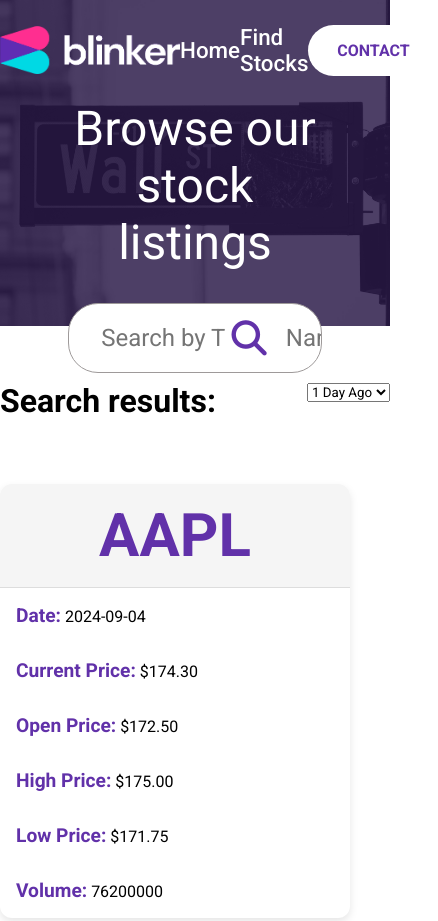
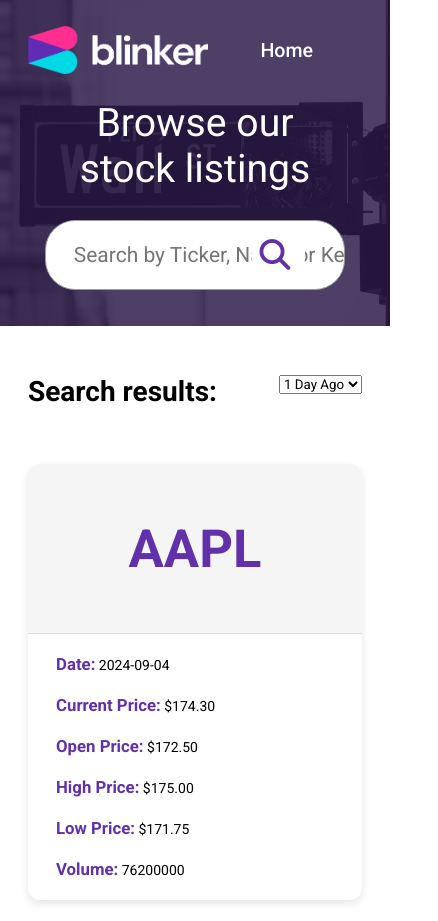
Before and after one commit to coding4freedom/stock-demo, a plain HTML site: page stocks.html in a window 390 px wide. Shown: the top 921 px of the page, 438 px wide, since content can reach past the window. Drawn offline with Linux system fonts and the light colour scheme.

Commit message:
responsive styles added

```diff
--- a/stocks.html
+++ b/stocks.html
@@ -28,7 +28,7 @@
                   >Home</a
                 >
               </li>
-              <li class="nav__links">
+              <li class="nav__links nav__find">
                 <a href="./stocks.html" class="nav__link stocks__nav--link"
                   >Find Stocks</a
                 >
@@ -60,7 +60,7 @@
       </header>
       <div class="overlay"></div>
     </section>
-    <section class="container">
+    <section class="container pad">
       <div class="display row stocks__display">
         <div class="search__wrapper">
           <h2 class="search__info">Search results:</h2>
--- a/styles.css
+++ b/styles.css
@@ -17,7 +17,6 @@
     display: flex;
     flex-direction: column;
     min-height: 100vh;
-
 }
 
 li {
@@ -88,7 +87,8 @@
     width: 100%;
     display: flex;
     align-items: center;
-    justify-content: space-around;
+    justify-content: end;
+    gap: 3.5rem;
 }
 
 .nav__link {
@@ -105,6 +105,13 @@
 /*
     Header Section
 */
+
+nav,
+header {
+    padding-left: 2rem;
+    padding-right: 2rem;
+}
+
 header {
     display: flex;
     justify-content: center;
@@ -178,6 +185,10 @@
 /*
     Stocks Page Styles
 */
+.pad {
+    padding-left: 2rem;
+    padding-right: 2rem;
+}
 
 .nav-header {
     position: relative;
@@ -318,6 +329,7 @@
 .card__header {
     position: relative;
     font-size: 2.5rem;
+    min-height: 170px;
     display: flex;
     justify-content: center;
     align-items: center;
@@ -327,6 +339,7 @@
     border-bottom: 1px solid #ddd;
     flex: 0 1 40%;
     box-sizing: border-box;
+    margin-bottom: 1.4rem;
 }
 .card__header:hover {
     background-color: #e0e0e0;
@@ -361,12 +374,17 @@
 }
 .card p {
     margin: 0;
-    padding: 16px;
+    padding: 0 0 1.5rem 2rem;
     flex: 1;
     box-sizing: border-box;
 }
 
 /*  Card Media Queries */
+@media (max-width: 1195px) {
+    .data__wrapper {
+        justify-content: center;
+    }
+}
 @media (max-width: 768px) {
     .card {
         width: calc(50% - 16px); /* Two cards per row on smaller screens */
@@ -378,3 +396,43 @@
         width: 100%; /* One card per row on very small screens */
     }
 }
+
+/* Base Media Queries */
+
+@media (max-width: 1013px) {
+    .header__row {
+        width: 90%;
+        flex-wrap: wrap;
+    }
+    .display__img {
+        height: 100%;
+    }
+    .nav__logo {
+        width: 35%;
+    }
+}
+@media (max-width: 900px) {
+    .display__img {
+        margin-top: 3rem;
+    }
+}
+
+@media (max-width: 750px) {
+    html {
+        font-size: 14px;
+    }
+}
+
+@media (max-width: 700px) {
+    .nav__btn,
+    .nav__home,
+    .nav__find {
+        display: none;
+    }
+}
+
+@media (max-width: 645px) {
+    .header__title {
+        font-size: 2.8rem;
+    }
+}
```
Also changed, not shown: index.html (+1 -1 lines).
